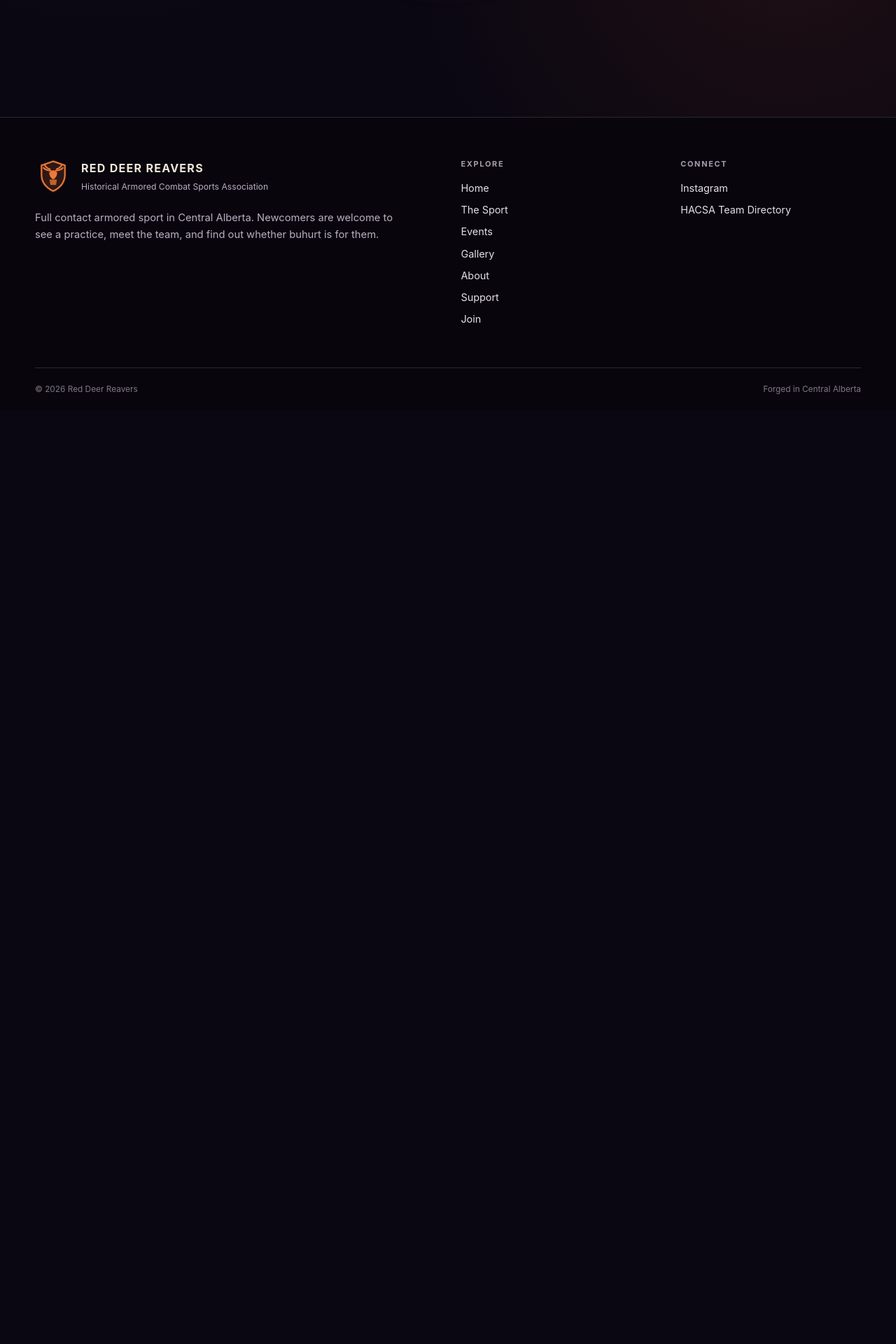
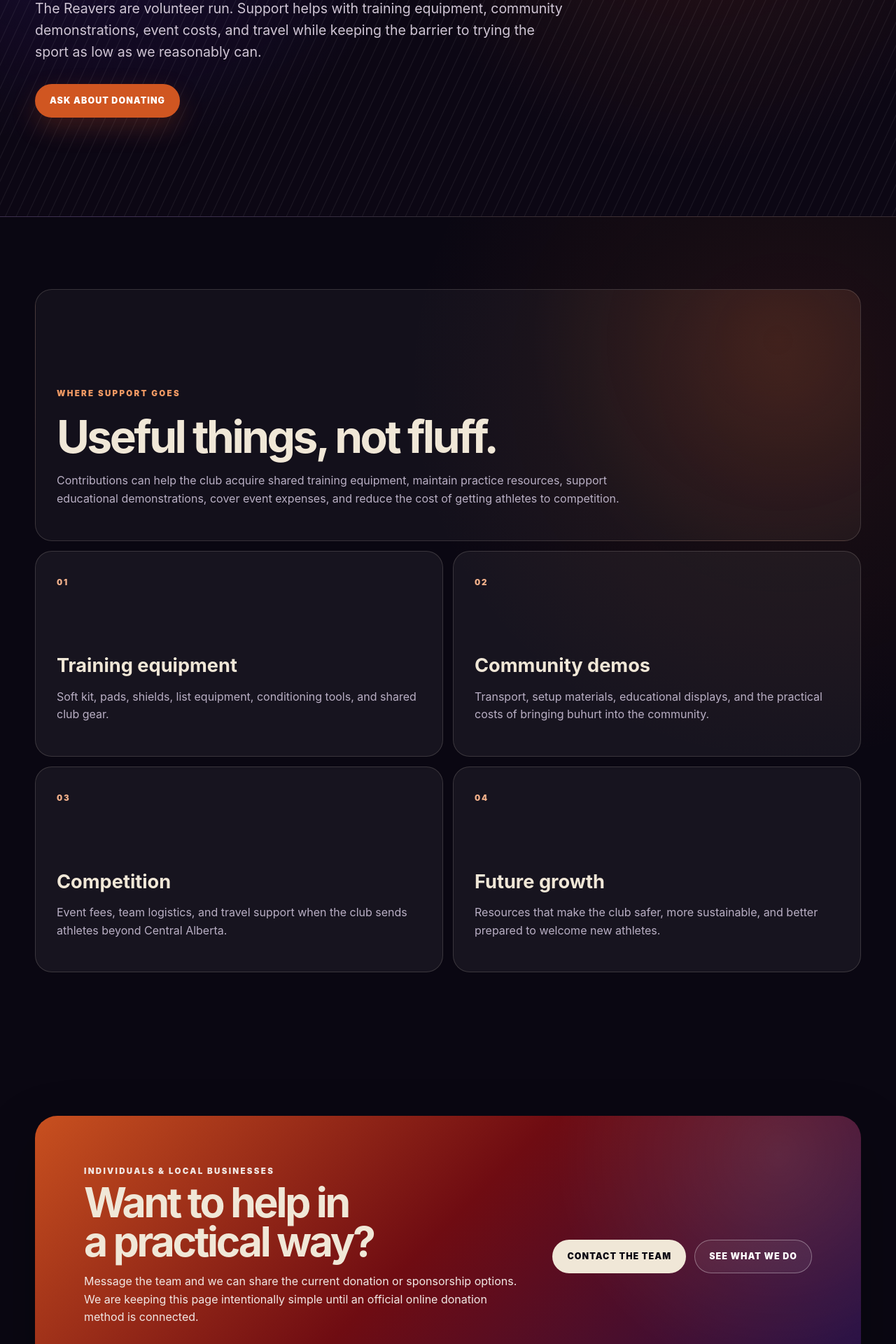
Before and after one commit to dothecoolwip1/Reavers-Site, a Next.js app: page /support in a window 1280 px wide. Before the commit this address had no page. Shown: the part 480-2400 px from the top of the page at 70% size. Before the commit the page ends 1067 px from the top, so only its background shows below. Built offline with nearby package versions, Linux system fonts and the light colour scheme.

Commit message:
Complete first pass site structure

```diff
--- /dev/null
+++ b/app/support/page.tsx
@@ -0,0 +1,78 @@
+import type { Metadata } from "next";
+import Link from "next/link";
+import { PageHero } from "@/components/PageHero";
+import { site } from "@/lib/site";
+
+export const metadata: Metadata = {
+  title: "Support the Reavers",
+  description: "Ways to support Red Deer Reavers training, community demonstrations, equipment, and competition travel.",
+};
+
+export default function SupportPage() {
+  return (
+    <>
+      <PageHero
+        eyebrow="Support the Reavers"
+        title="Help put more steel on the field."
+        description="The Reavers are volunteer run. Support helps with training equipment, community demonstrations, event costs, and travel while keeping the barrier to trying the sport as low as we reasonably can."
+      >
+        <a className="button primary" href={site.instagram} target="_blank" rel="noreferrer">
+          Ask about donating
+        </a>
+      </PageHero>
+
+      <section className="section shell article-grid">
+        <article className="content-card wide">
+          <p className="eyebrow">Where support goes</p>
+          <h2>Useful things, not fluff.</h2>
+          <p>
+            Contributions can help the club acquire shared training equipment, maintain
+            practice resources, support educational demonstrations, cover event expenses,
+            and reduce the cost of getting athletes to competition.
+          </p>
+        </article>
+
+        <article className="content-card">
+          <span className="big-number">01</span>
+          <h3>Training equipment</h3>
+          <p>Soft kit, pads, shields, list equipment, conditioning tools, and shared club gear.</p>
+        </article>
+        <article className="content-card">
+          <span className="big-number">02</span>
+          <h3>Community demos</h3>
+          <p>Transport, setup materials, educational displays, and the practical costs of bringing buhurt into the community.</p>
+        </article>
+        <article className="content-card">
+          <span className="big-number">03</span>
+          <h3>Competition</h3>
+          <p>Event fees, team logistics, and travel support when the club sends athletes beyond Central Alberta.</p>
+        </article>
+        <article className="content-card">
+          <span className="big-number">04</span>
+          <h3>Future growth</h3>
+          <p>Resources that make the club safer, more sustainable, and better prepared to welcome new athletes.</p>
+        </article>
+      </section>
+
+      <section className="section shell">
+        <div className="contact-panel">
+          <div>
+            <p className="eyebrow">Individuals & local businesses</p>
+            <h2>Want to help in a practical way?</h2>
+            <p>
+              Message the team and we can share the current donation or sponsorship options.
+              We are keeping this page intentionally simple until an official online donation
+              method is connected.
+            </p>
+          </div>
+          <div className="cta-actions">
+            <a className="button light" href={site.instagram} target="_blank" rel="noreferrer">
+              Contact the team
+            </a>
+            <Link className="button outline-light" href="/events">See what we do</Link>
+          </div>
+        </div>
+      </section>
+    </>
+  );
+}
```
